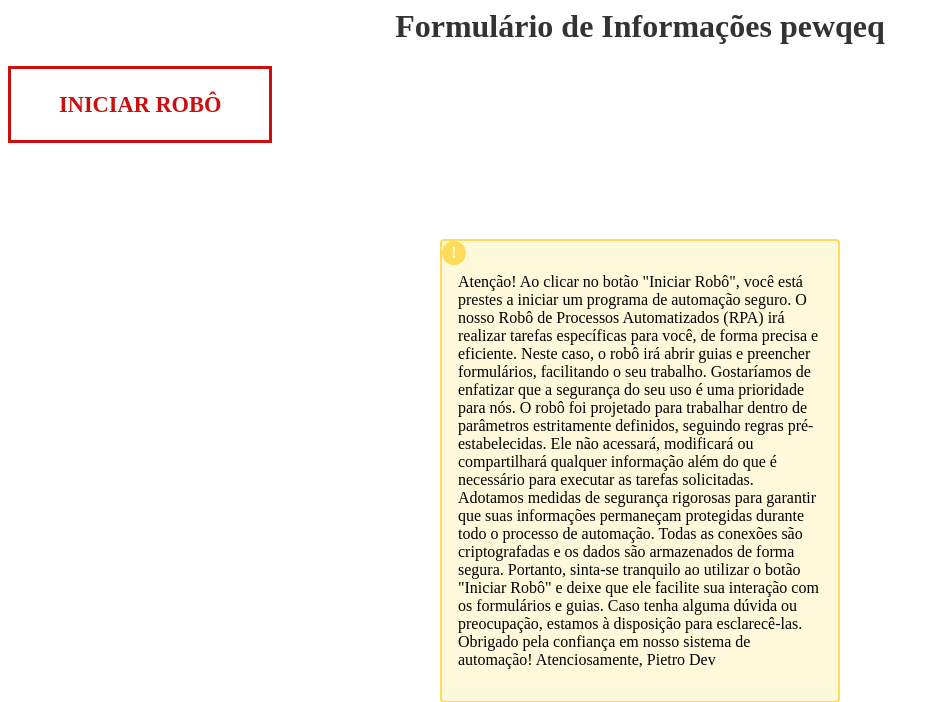
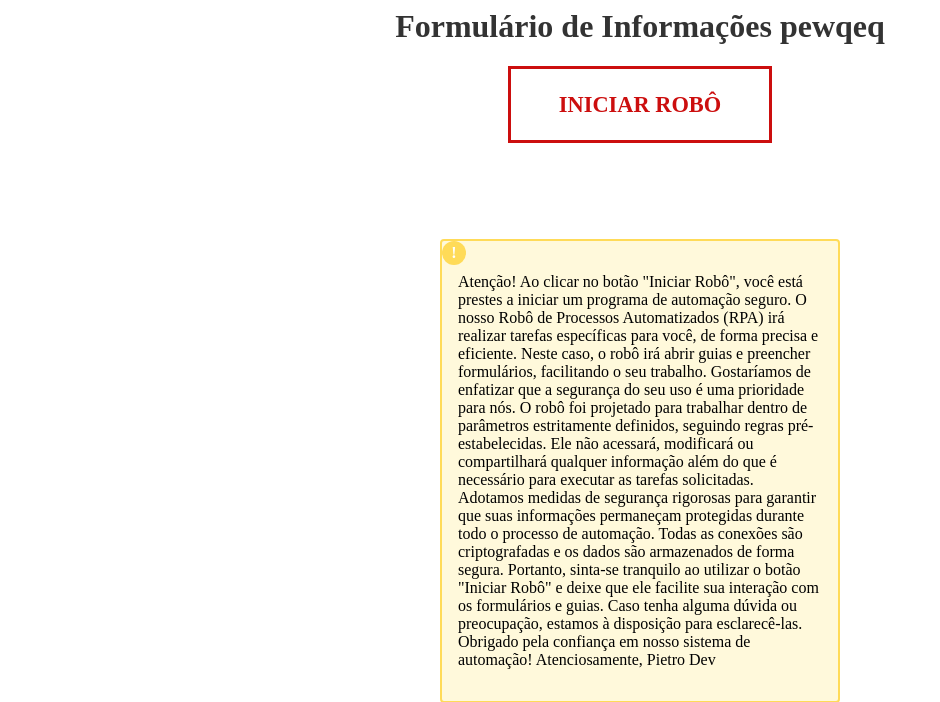
Before and after one commit to PitShalom/RPA1, a Flask app: page / in a window 1280 px wide. Shown: the top 702 px of the page, without its empty margins (0-940 px from the left). Run offline with Flask 3, Linux system fonts and the light colour scheme.

Commit message:
rpa teste03

```diff
--- a/static/style.css
+++ b/static/style.css
@@ -123,30 +123,31 @@ input, textarea, select {
 
 }
 
+
+.button-container {
+  display: flex;
+  justify-content: center;
+  margin-bottom: 6rem;
+}
+
 .button {
   background: none;
   border: 0.2rem solid var(--primary-color);
-
-    margin-bottom: 6rem;
   padding: 1.4rem 3rem;
-
   width: fit-content;
-
   color: var(--primary-color);
   font-size: 1.4rem;
   font-weight: 700;
   text-transform: uppercase;
   text-decoration: none;
-
   display: flex;
   align-items: center;
   justify-content: center;
   gap: 1.6rem;
-
   position: relative;
-
   transition: 400ms;
 }
+
 
   body.light-mode .button,
   body.light-mode #home h4 {
--- a/templates/index.html
+++ b/templates/index.html
@@ -7,7 +7,9 @@
 </head>
 <body>
   <h1>Formulário de Informações pewqeq</h1>
-  <a class="button" onclick="iniciarRobo()">Iniciar ROBÔ</a>
+  <div class="button-container">
+    <a class="button" onclick="iniciarRobo()">Iniciar ROBÔ</a>
+  </div>
 
 
   <form method="POST">
@@ -40,7 +42,7 @@
     <select id="genero" name="genero">
       <option value="masculino">Masculino</option>
       <option value="feminino">Feminino</option>
-      <option value="outro">Outrossssssss</option>
+      <option value="outro">Outros</option>
     </select>
     <br>
 
```
Lines whose indentation alone changed are shown as unchanged.
